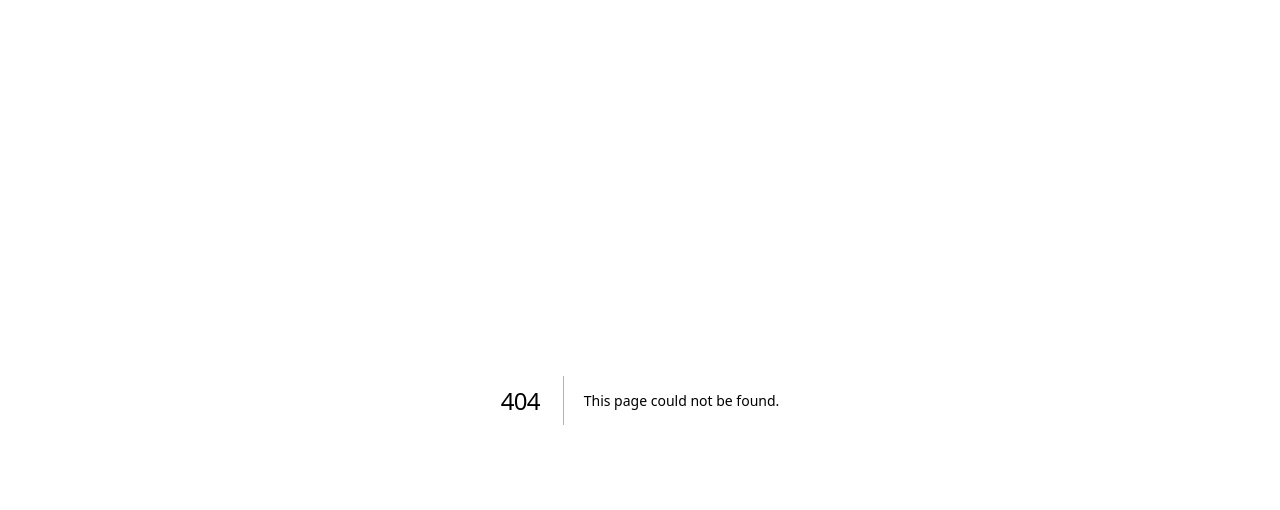
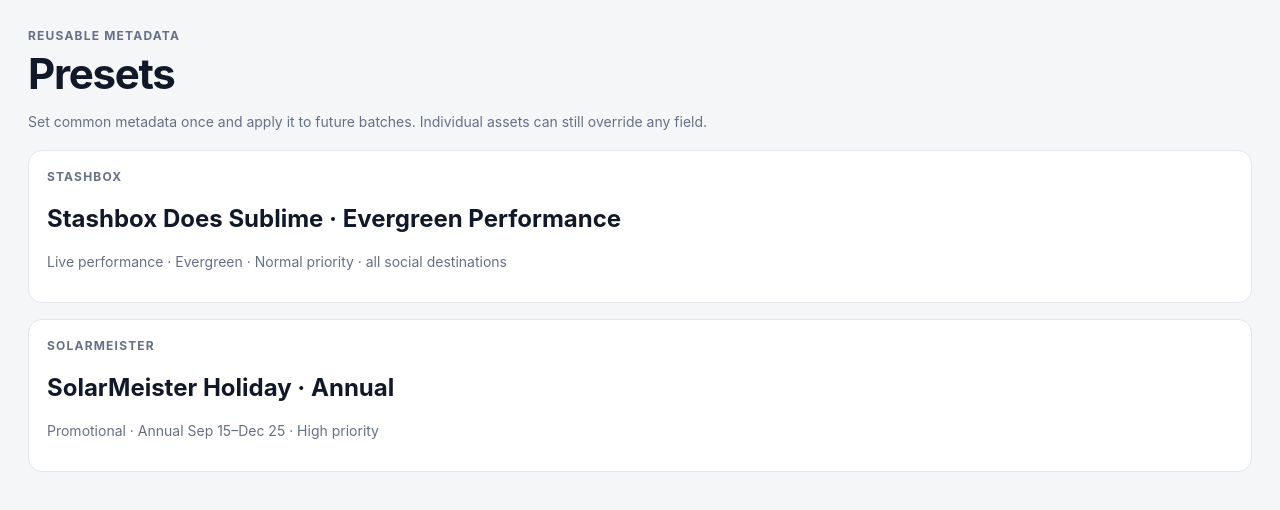
Before and after one commit to elettro/elettro-brand-os, a Next.js app in the folder apps/web/: page /presets in a window 1280 px wide. Before the commit this address had no page. Shown: the top 510 px of the page. Built offline with nearby package versions, Linux system fonts and the light colour scheme.

Commit message:
Add metadata presets page

```diff
--- /dev/null
+++ b/apps/web/app/presets/page.tsx
@@ -0,0 +1,31 @@
+const presets = [
+  {
+    name: "Stashbox Does Sublime · Evergreen Performance",
+    brand: "Stashbox",
+    summary: "Live performance · Evergreen · Normal priority · all social destinations"
+  },
+  {
+    name: "SolarMeister Holiday · Annual",
+    brand: "SolarMeister",
+    summary: "Promotional · Annual Sep 15–Dec 25 · High priority"
+  }
+];
+
+export default function PresetsPage() {
+  return (
+    <main className="main">
+      <div className="eyebrow">Reusable Metadata</div>
+      <h1>Presets</h1>
+      <p className="muted">Set common metadata once and apply it to future batches. Individual assets can still override any field.</p>
+      <div className="grid" style={{ marginTop: 20 }}>
+        {presets.map((preset) => (
+          <article className="card" key={preset.name}>
+            <div className="eyebrow">{preset.brand}</div>
+            <h2>{preset.name}</h2>
+            <p className="muted">{preset.summary}</p>
+          </article>
+        ))}
+      </div>
+    </main>
+  );
+}
```
